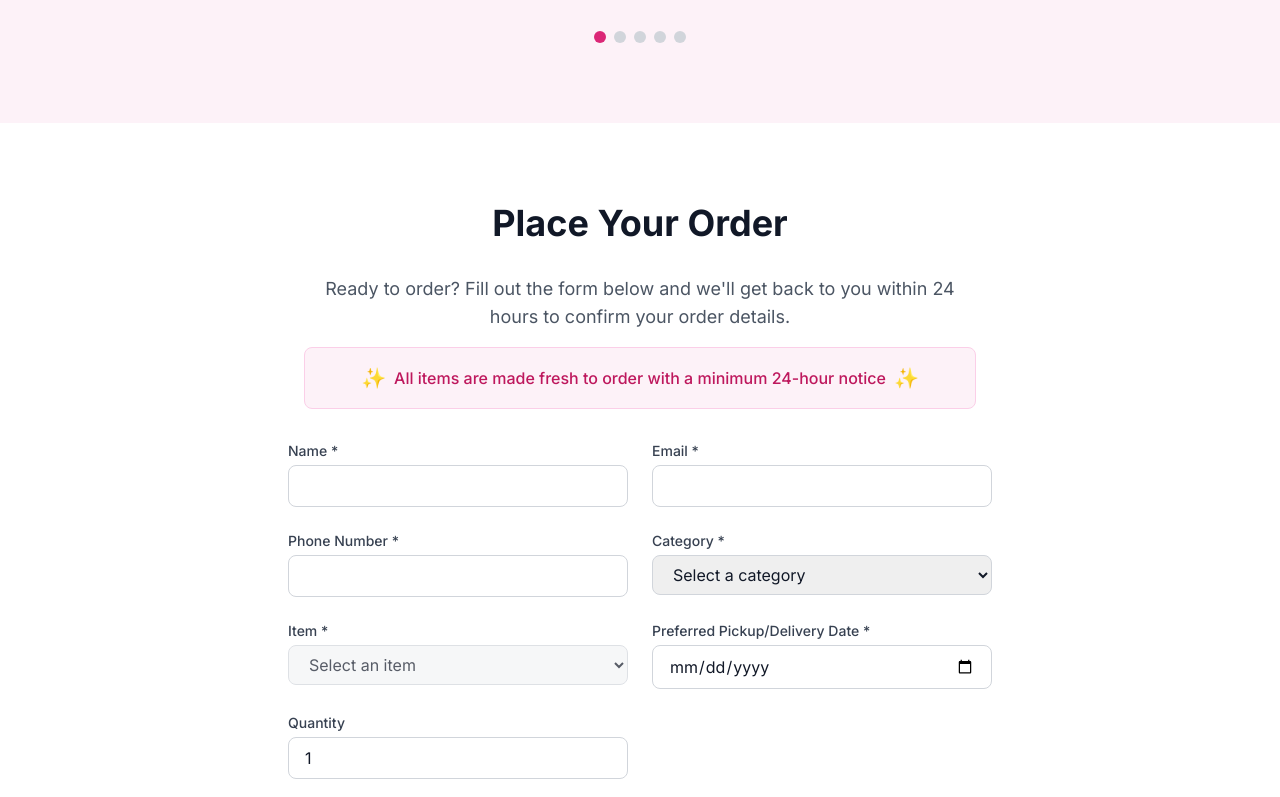
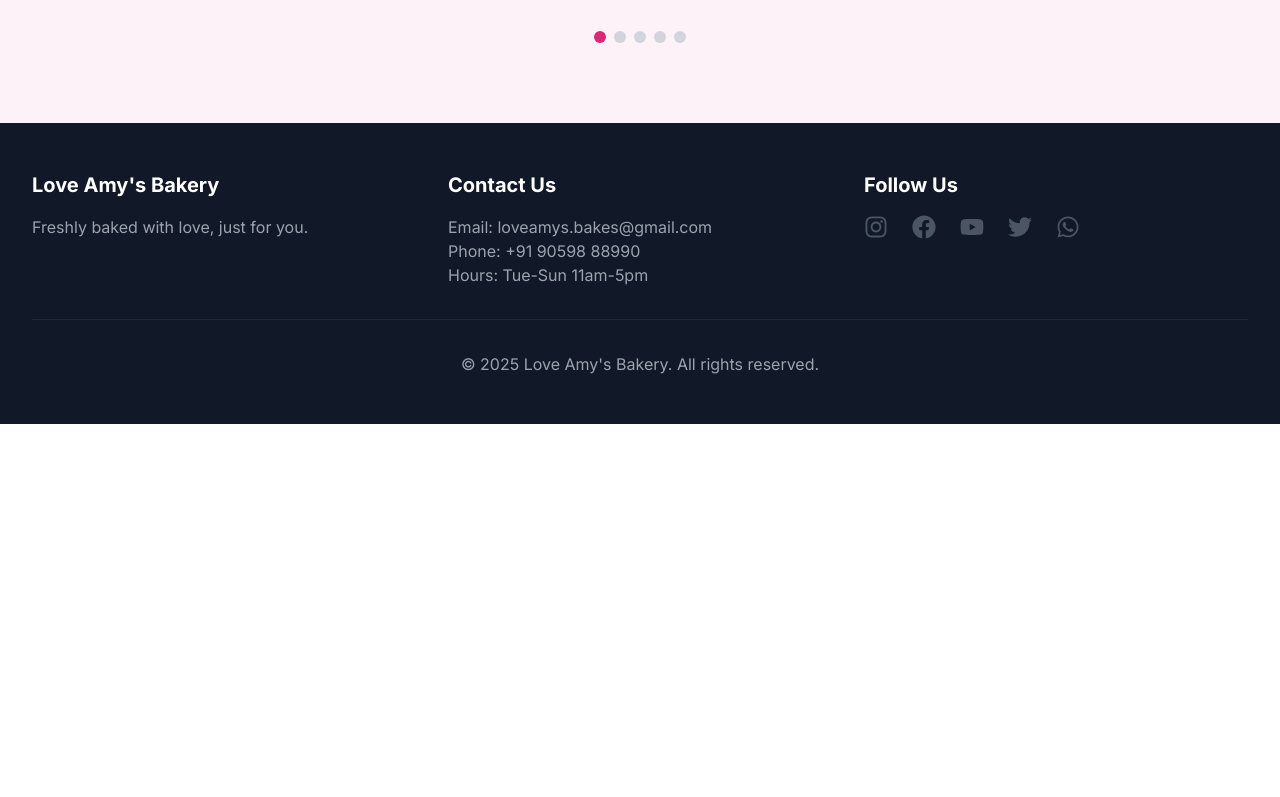
Before and after one commit to raghuadari/loveamys, a Next.js app: page / in a window 1280 px wide. Shown: the part 5543-6340 px from the top of the page. After the commit the page ends 5967 px from the top, so only its background shows below. Built offline with nearby package versions, Linux system fonts and the light colour scheme.

Commit message:
Hide order form temporarily

```diff
--- a/src/app/page.tsx
+++ b/src/app/page.tsx
@@ -3,7 +3,6 @@
 import Navigation from '@/components/Navigation';
 import MenuSection from '@/components/MenuSection';
 import TestimonialsSection from '@/components/TestimonialsSection';
-import OrderForm from '@/components/OrderForm';
 import { motion } from 'framer-motion';
 import { useInView } from 'react-intersection-observer';
 import * as FaIcons from 'react-icons/fa';
@@ -125,7 +124,6 @@ export default function Home() {
 
       <MenuSection />
       <TestimonialsSection />
-      <OrderForm />
 
       {/* Footer */}
       <footer className="bg-gray-900 text-white py-12">
```
